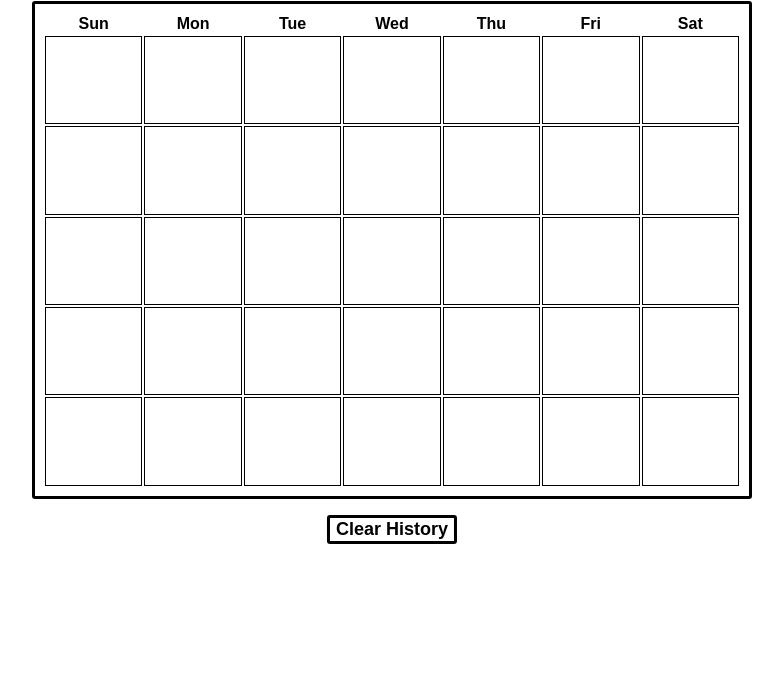
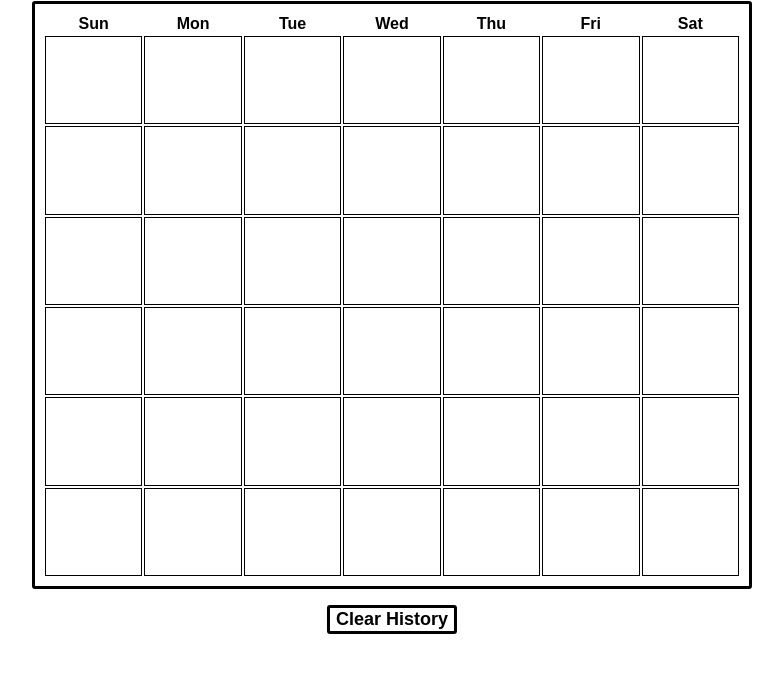
Before and after one commit to drew-sarette/dash-tracker, a plain HTML site: page history.html in a window 1280 px wide. Shown: the part 223-896 px from the top of the page, without its empty margins (248-1031 px from the left). Before the commit the page ends 831 px from the top, so only its background shows below. Drawn offline with Linux system fonts and the light colour scheme.

Commit message:
Add row of td for months with 6 possible rows

```diff
--- a/history.html
+++ b/history.html
@@ -105,6 +105,15 @@
               <td class="calendar-day" id="5-5"></td>
               <td class="calendar-day" id="5-6"></td>
             </tr>
+            <tr>
+              <td class="calendar-day" id="6-0"></td>
+              <td class="calendar-day" id="6-1"></td>
+              <td class="calendar-day" id="6-2"></td>
+              <td class="calendar-day" id="6-3"></td>
+              <td class="calendar-day" id="6-4"></td>
+              <td class="calendar-day" id="6-5"></td>
+              <td class="calendar-day" id="6-6"></td>
+            </tr>
           </tbody>
         </table>
         <div id="show-details" class="display-none border center-horizontal">
```
